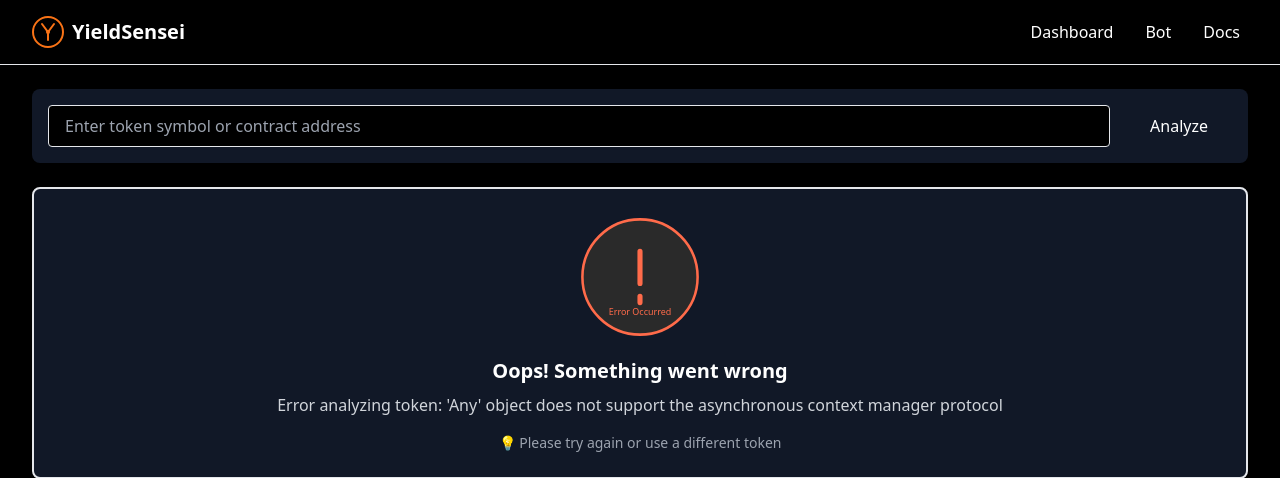
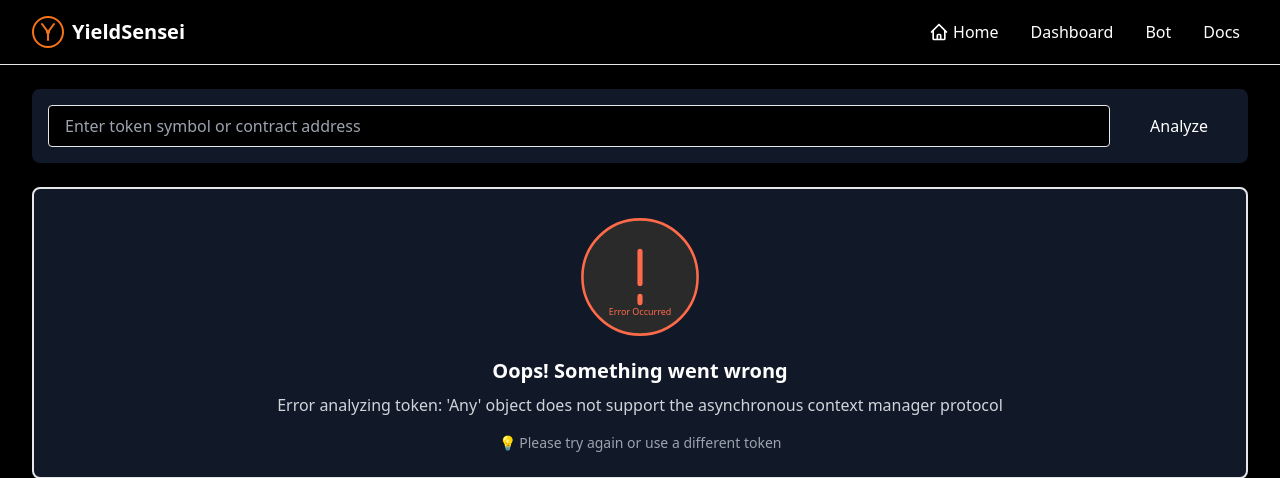
Before and after one commit to jamalfrnk/yieldsensei, a Flask app: page /search in a window 1280 px wide. Shown: the top 478 px of the page. Run offline with Flask 3, Linux system fonts and the light colour scheme; some libraries are stand-ins or nearby versions.

Commit message:
Agent query: Can you see the new home icon in the navigation bar at the top of the page? And does clicking it take you to the home page?
Add a home icon to the navigation bar.

Screenshot: https://storage.googleapis.com/screenshot-production-us-central1/0f677032-f030-4175-9eb7-60efa2bc732c/0491282d-f1b0-48ba-be92-3fc0a4808399.jpg

```diff
--- a/templates/base.html
+++ b/templates/base.html
@@ -21,7 +21,13 @@
             </div>
             <!-- Mobile-optimized navigation menu -->
             <div class="flex items-center space-x-2 sm:space-x-4">
-                    <a href="/" class="text-sm sm:text-base text-white hover:text-orange-500 px-2 py-1">Dashboard</a>
+                <a href="/" class="flex items-center text-sm sm:text-base text-white hover:text-orange-500 px-2 py-1">
+                    <svg class="w-5 h-5 mr-1" fill="none" stroke="currentColor" viewBox="0 0 24 24" xmlns="http://www.w3.org/2000/svg">
+                        <path stroke-linecap="round" stroke-linejoin="round" stroke-width="2" d="M3 12l2-2m0 0l7-7 7 7M5 10v10a1 1 0 001 1h3m10-11l2 2m-2-2v10a1 1 0 01-1 1h-3m-6 0a1 1 0 001-1v-4a1 1 0 011-1h2a1 1 0 011 1v4a1 1 0 001 1m-6 0h6"></path>
+                    </svg>
+                    Home
+                </a>
+                <a href="/dashboard" class="text-sm sm:text-base text-white hover:text-orange-500 px-2 py-1">Dashboard</a>
                 <a href="https://t.me/yieldsenseisanSOL" target="_blank" class="text-sm sm:text-base text-white hover:text-orange-500 px-2 py-1">Bot</a>
                 <a href="https://yieldsensei.gitbook.io/yieldsensei-docs" target="_blank" class="text-sm sm:text-base text-white hover:text-orange-500 px-2 py-1">Docs</a>
             </div>
@@ -33,7 +39,6 @@
     <main class="max-w-7xl mx-auto py-4 sm:py-6 px-4 sm:px-6 lg:px-8">
         {% block content %}{% endblock %}
     </main>
-
     <!-- Mobile-friendly Footer -->
     <footer class="bg-black border-t border-orange-500 mt-8">
         <div class="max-w-7xl mx-auto py-4 sm:py-6 px-4 sm:px-6 lg:px-8">
```
Lines whose indentation alone changed are shown as unchanged.
